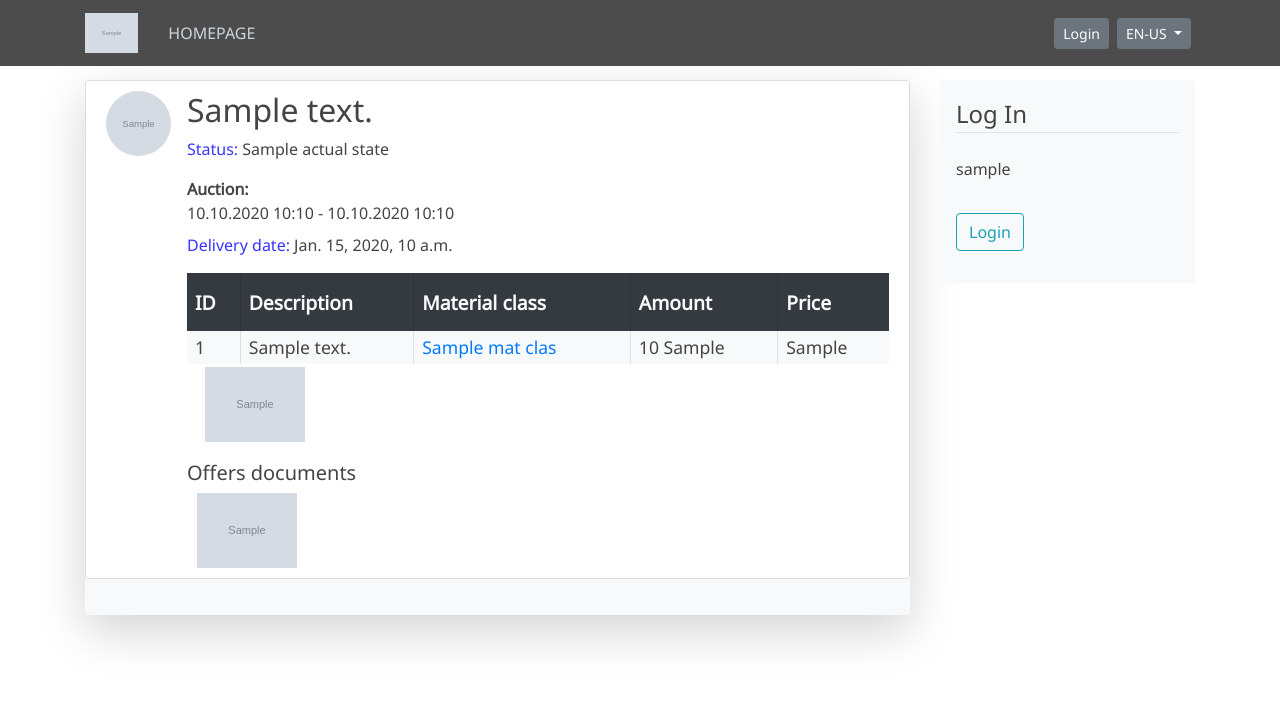
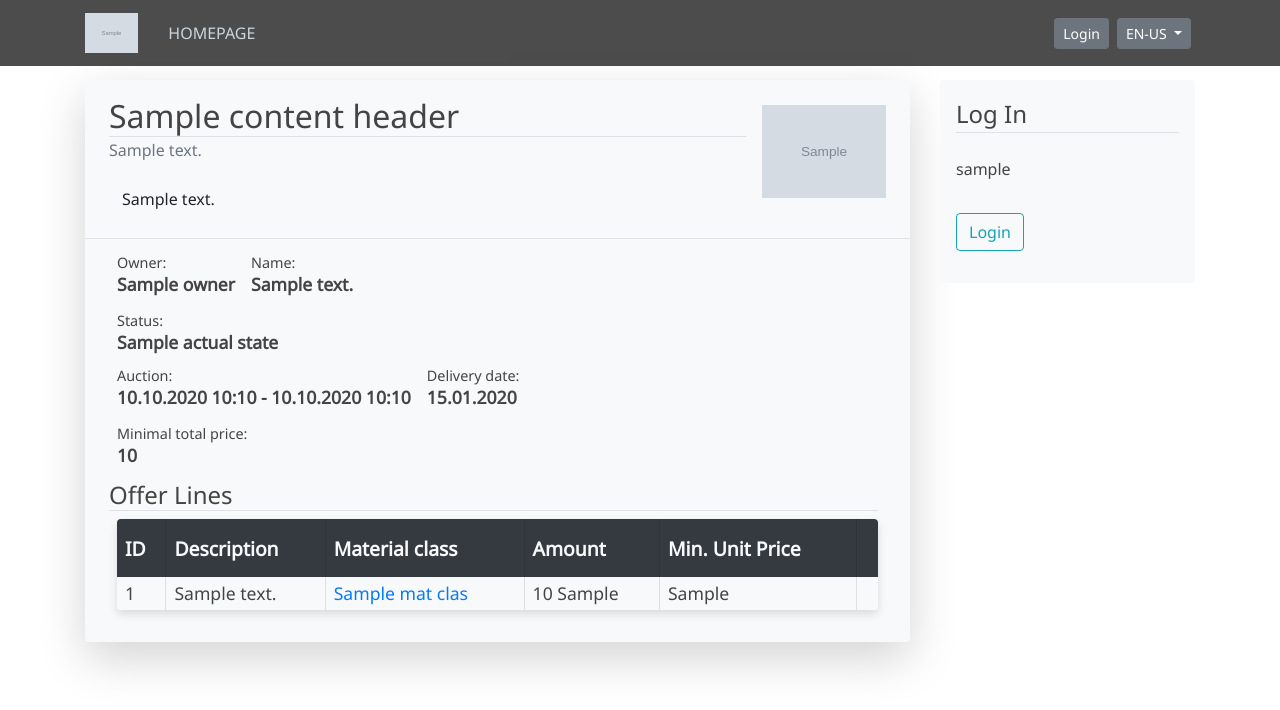
Before and after one commit to Horac-Bouthon/scrap-trade-4, a Django app: template scrap_trade_proj/auction_house/templates/auction_house/ahoffer_info.html in a window 1280 px wide. Shown: the top 710 px of the page. Run offline with Django 3.2, Linux system fonts and the light colour scheme; the template is opened without the code that fills it: most values are stand-ins (such as "Sample title", 1, 10 or a date in 2020); grey boxes marked "Sample" are stand-in pictures; some libraries are stand-ins or nearby versions.

Commit message:
Redesign; offer_info reuses bits of offer_detail; Small tweaks

```diff
--- a/scrap_trade_proj/auction_house/templates/auction_house/ahoffer_info.html
+++ b/scrap_trade_proj/auction_house/templates/auction_house/ahoffer_info.html
@@ -1,86 +1,22 @@
 {% extends "project_main/base.html" %}
-{% load crispy_forms_tags %}
 {% load i18n %}
 
 
 {% block content %}
 
-    <article class="media content-section">
-      <a href="{% url 'project-customer-info' object.owner.pk %}" target="_blank">
-        <img class="rounded-circle customer-logo" src="{{ object.owner.customer_logo.url }}">
-      </a>
-      <div class="media-body">
-        <h2 class="customer-name">{{ object.description }}</h2>
-        <p>
-          {% trans "Status:" as var_status %}
-          <span class="customer-detail-content-highlighite">{{ var_status }} </span>
-          <span class="customer-detail-content">{{ object.actual_state.act_state_name }}</span>
-        </p>
-        {% include 'auction_house/__auction_date.html' with data=object %}
-        <!--
-        <p>
-          {% trans "Auction date:" as var_auction %}
-          <span class="customer-detail-content-highlighite">{{ var_auction }} </span>
-          <span class="customer-detail-content">{{ object.auction_date }}</span>
-        </p>
-        -->
-        <p>
-          {% trans "Delivery date:" as var_delivery %}
-          <span class="customer-detail-content-highlighite">{{ var_delivery }} </span>
-          <span class="customer-detail-content">{{ object.delivery_date }}</span>
-        </p>
-        <p/>
-        {% if object.lines.all.count > 0 %}
-          <table class="table_lines">
-            <tr class="table_lines">
-              {% trans "ID" as var_o_n %}
-              <th class="th_lines table_lines">{{ var_o_n }}</th>
-              {% trans "Description" as var_des %}
-              <th class="th_lines table_lines">{{ var_des }}</th>
-              {% trans "Material class" as var_mc %}
-              <th class="th_lines table_lines">{{ var_mc }}</th>
-              {% trans "Amount" as var_crea %}
-              <th class="th_lines table_lines">{{ var_crea }}</th>
-              {% trans "Price" as var_price %}
-              <th class="th_lines table_lines">{{ var_price }}</th>
-            </tr>
-            {% trans "Click to update line" as var_hint3 %}
-            {% for line in  object.lines.all %}
-            <tr class="table_lines">
-              <td class="td_lines table_lines"> {{ line.id }} </td>
-              <td class="td_lines table_lines">{{ line.description }}</td>
-              <td class="td_lines table_lines">
-                <a class="table_lines" href="{% url 'ah-mat-class-detail' line.mat_class.id %}" data-toggle="tooltip" data-placement="top" title="{{ line.mat_class.act_mat_class_description }}" target="_blank">
-                 {{ line.mat_class.act_display_name }}
-                </a>
-              </td>
-              <td class="td_lines table_lines"> {{ line.amount }} {{ line.mat_class.measurement_unit }} </td>
-              <td class="td_lines table_lines"> {{ line.minimal_ppu }}</td>
-            </tr>
-            {% if line.open_id.get_docs.count > 0 %}
-              <tr class="table_lines">
-                <td class="td_lines table_lines" colspan="5">
-                  {% include 'doc_repo/__object_docs.html' with object=line %}
-                </td>
-              </tr>
-            {% endif %}
-            {% endfor %}
-          </table>
-        {% endif %}
+  {% include 'project_main/__content-header.html' %}
 
-        {% if object.open_id.get_docs.count > 0 %}
-          <div class="">
-            <p></p>
-            {% trans "Offers documents" as var_docs %}
-            <h5 class="">{{ var_docs }}</h5>
-            {% include 'doc_repo/__object_docs.html' with object=object %}
-          </div>
-        {% endif %}
-      </div>
-    </article>
+  <section class="content-pad">
 
+    {% include 'auction_house/__offer-details.html' %}
+
+    <dl>
+      <h4>{% trans "Offer Lines" %}</h4>
+
+      {% include 'auction_house/__offerlines-table.html' %}
+    </dl>
+
+    {# @todo; Should answers to offers (anonymous) be displayed on public offer views or are answers visible only to the offer owner?? #}
+  </section>
 
 {% endblock content %}
-
-{% block spec_action %}
-{% endblock spec_action %}
--- a/scrap_trade_proj/project_main/templates/project_main/__header.html
+++ b/scrap_trade_proj/project_main/templates/project_main/__header.html
@@ -137,7 +137,8 @@
   </script>
 
   <section id="LOGIN_POPUP"
-           class="d-none">
+           class="d-none"
+           style="z-index: 100;">
 
     <div id="LOGIN_POPUP_BACKGROUND"
          class="d-flex h-100">
```
Also changed, not shown: scrap_trade_proj/auction_house/views.py (+81 -61 lines), scrap_trade_proj/project_main/templates/project_main/__footer.html (+23 -17 lines).
